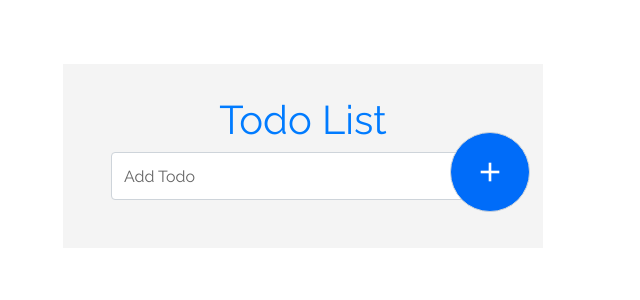
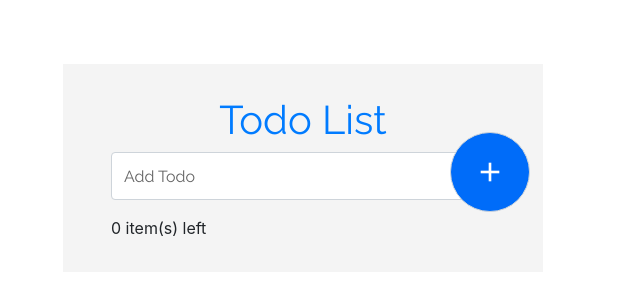
Before and after one commit to russLitt/todo-app-ng2, an Angular app: page / in a window 1280 px wide. Shown: the top 300 px of the page, without its empty margins (337-977 px from the left). Built offline with nearby package versions, Linux system fonts and the light colour scheme.

Commit message:
added item counter, trying to not submit form on enter if input field empty

```diff
--- a/src/app/app.component.html
+++ b/src/app/app.component.html
@@ -1,5 +1,5 @@
 <div class="container">
-  <form>
+  <form #todoForm="ngForm" (submit)="todoSubmit(todoForm.value); todoForm.resetForm()">
     <div class="form-group">
       <h1 class="text-center text-primary">Todo List</h1>
       <div class="input-group-prepend">
@@ -10,10 +10,10 @@
     </div>
     <div class="data">
       <ul class="list-unstyled">
-        <li *ngFor="let todo of todoArray">{{todo}}<i (click)="deleteItem(todo)" class="material-icons">delete</i></li>
+        <li *ngFor="let todo of todoArray">{{ todo }}<i (click)="deleteItem(todo)" class="material-icons">delete</i>
+          <i class="material-icons">check</i></li>
       </ul>
     </div>
+    <div>{{ todoArray.length }} item(s) left</div>
   </form>
 </div>
-
-<!-- <router-outlet></router-outlet> -->
--- a/src/app/app.component.ts
+++ b/src/app/app.component.ts
@@ -6,18 +6,10 @@ import { Component } from '@angular/core';
   styleUrls: ['./app.component.css']
 })
 
-// export class AppComponent {
-//   todoArray=[]
-
-//   addTodo(value) {
-//     this.todoArray.push(value)
-//     console.log(this.todoArray)
-//     }
-//   }
-
 export class AppComponent {
   todoArray = [];
   todo;
+  //todoForm;
 
   addTodo(value) {
     if (value !== "") {
@@ -28,7 +20,7 @@ export class AppComponent {
     }
   }
 
-  /*delete item*/
+  // delete item
   deleteItem(todo) {
     console.log("delete item")
 
@@ -38,4 +30,14 @@ export class AppComponent {
       }
     }
   }
+
+  // submit Form
+  todoSubmit(value: any) {
+    if (value !== "") {
+      this.todoArray.push(value.todo)
+      //this.todoForm.reset();
+    } else {
+      alert('A todo item must be entered')
+    }
+  }
 }
--- a/src/app/app.module.ts
+++ b/src/app/app.module.ts
@@ -3,6 +3,8 @@ import { NgModule } from '@angular/core';
 
 import { AppRoutingModule } from './app-routing.module';
 import { AppComponent } from './app.component';
+
+import { FormsModule, ReactiveFormsModule , FormGroup} from '@angular/forms';
 
 @NgModule({
   declarations: [
@@ -10,7 +12,8 @@ import { AppComponent } from './app.component';
   ],
   imports: [
     BrowserModule,
-    AppRoutingModule
+    AppRoutingModule,
+    FormsModule
   ],
   providers: [],
   bootstrap: [AppComponent]
--- a/src/index.html
+++ b/src/index.html
@@ -1,5 +1,6 @@
 <!doctype html>
 <html lang="en">
+
 <head>
   <meta charset="utf-8">
   <title>TodoAppNg2</title>
@@ -12,7 +13,9 @@
   <link href="https://fonts.googleapis.com/icon?family=Material+Icons" rel="stylesheet">
   <link rel="icon" type="image/x-icon" href="favicon.ico">
 </head>
+
 <body>
   <app-root></app-root>
 </body>
+
 </html>
```
